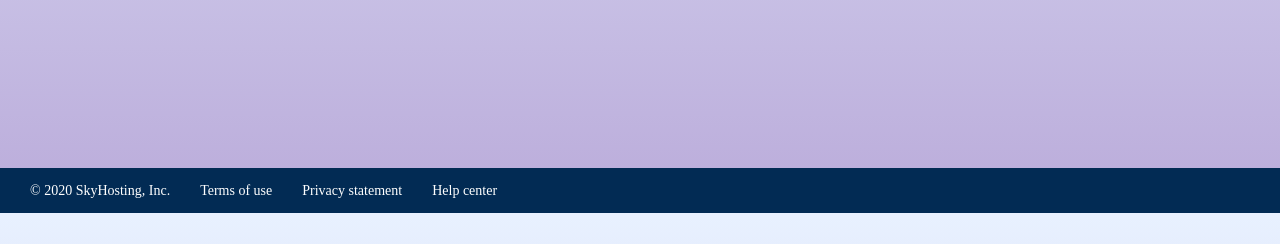
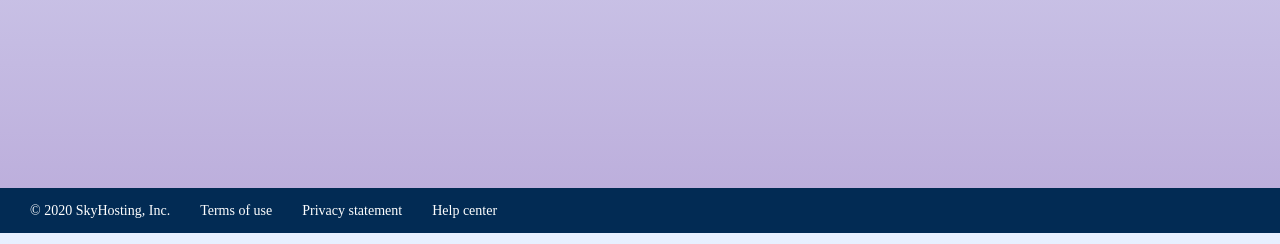
Before and after one commit to Fredjhonas/Business-Page-React-Bootstrap, a React app: page / in a window 1280 px wide. Shown: the part 556-800 px from the top of the page. Built offline with nearby package versions, Linux system fonts and the light colour scheme; a web font is replaced by a local one.

Commit message:
Ajuste de espacio en blanco

```diff
--- a/package.json
+++ b/package.json
@@ -35,7 +35,7 @@
     "webpack": "^4.44.2",
     "webpack-cli": "^3.3.12",
     "webpack-dev-server": "^3.11.0",
-    "webpack-pwa-manifest": "^4.2.0"
+    "webpack-pwa-manifest": "^4.3.0"
   },
   "dependencies": {
     "bootstrap": "^4.5.2",
--- a/src/components/Common/styles.scss
+++ b/src/components/Common/styles.scss
@@ -3,7 +3,7 @@
   margin-top: 30px;
   margin-bottom: 30px;
   min-height: calc(
-    100vh - 187px)
+    100vh - 167px)
 }
 
 #header h1 {
```
Also changed, not shown: 1 other file.
